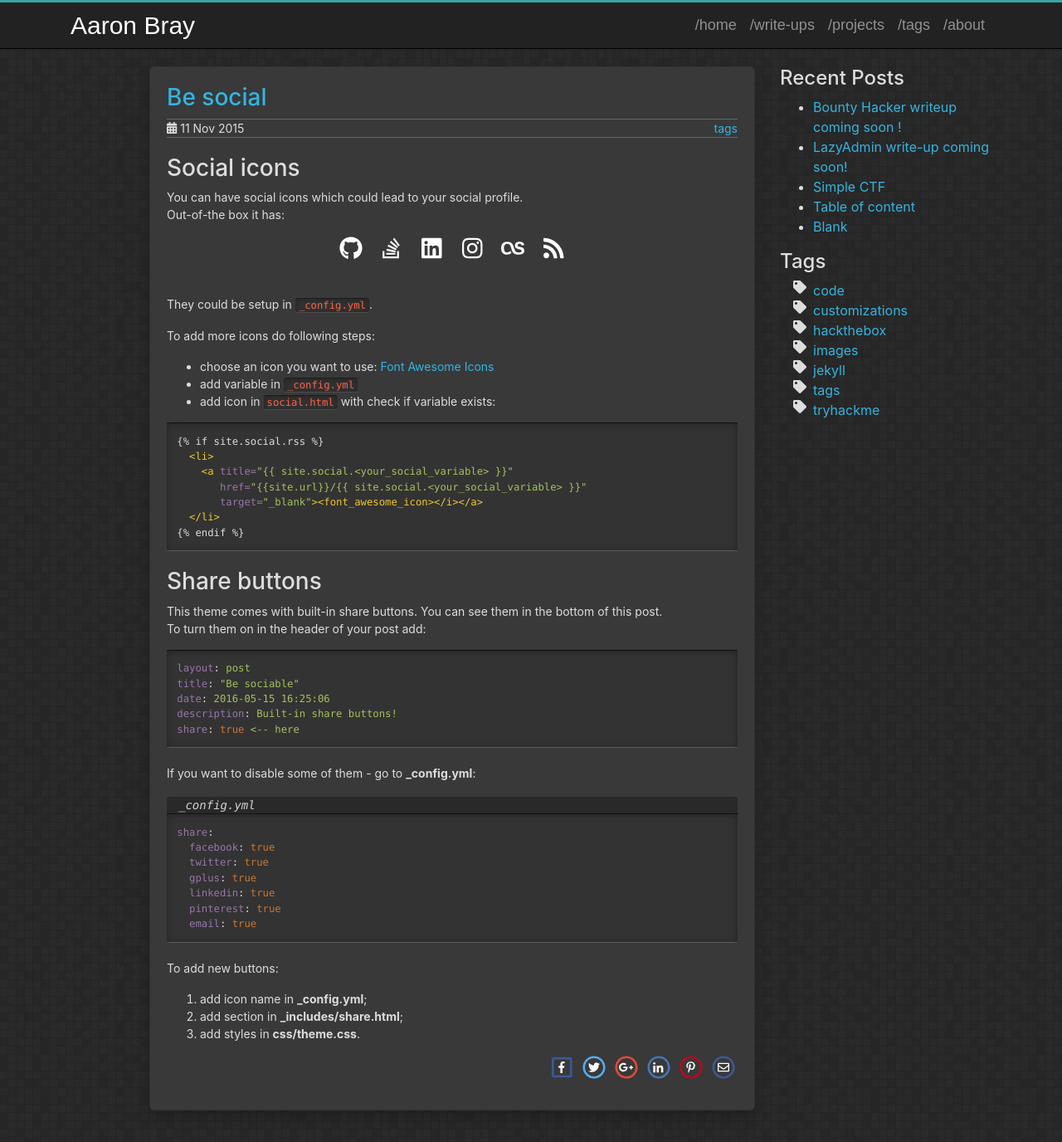
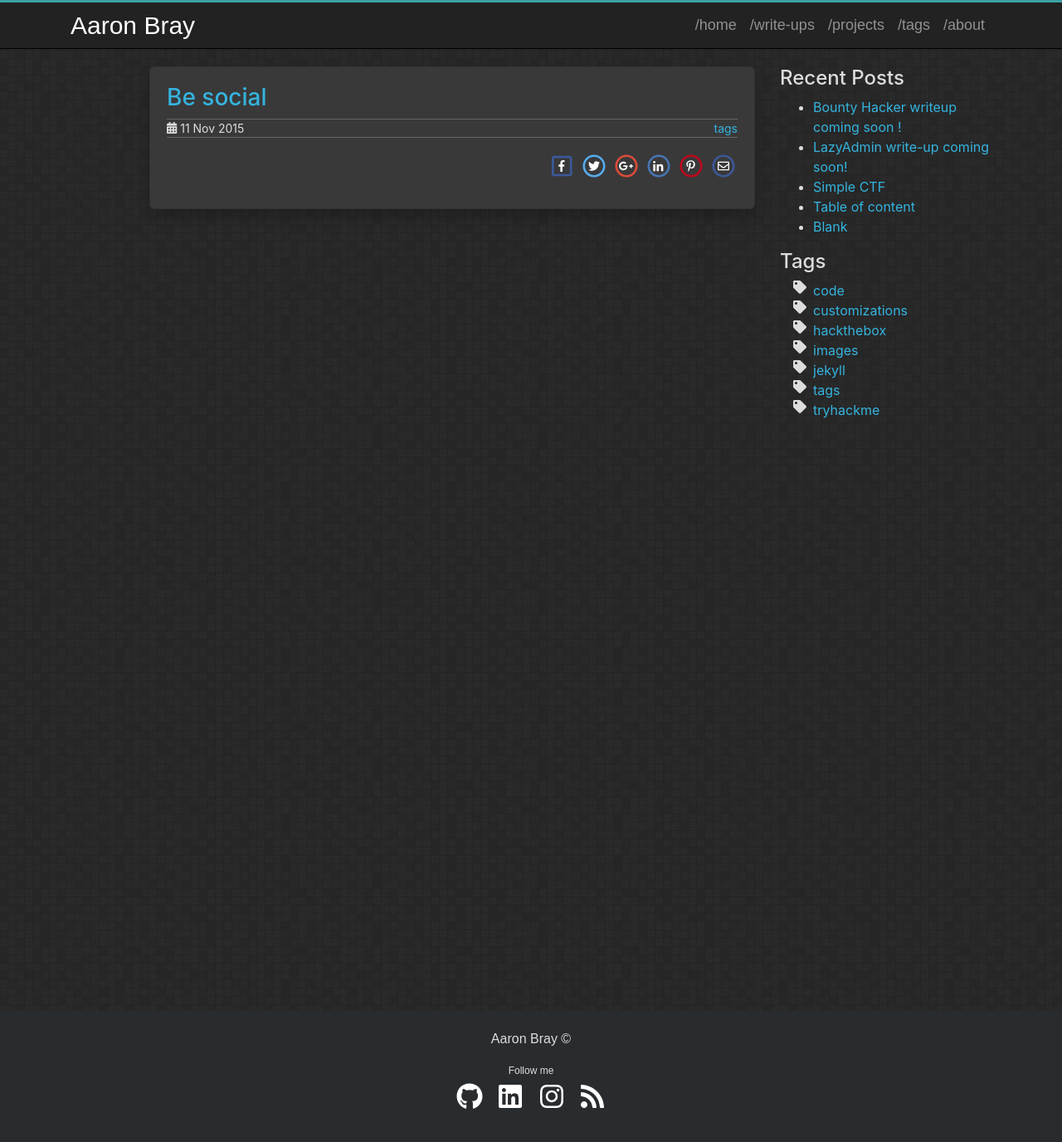
Before and after one commit to AaronBray/AaronBray.github.io, a Jekyll site: the page built from _posts/2015-11-11-be-social.md, in a window 1280 px wide and 1400 px high. Shown: the top 1376 px of the window at 83% size. Built offline with Jekyll 4.4.1, drawn with Linux system fonts in a browser that asks for light colours.

Commit message:
Update 2015-11-11-be-social.md

```diff
--- a/_posts/2015-11-11-be-social.md
+++ b/_posts/2015-11-11-be-social.md
@@ -7,95 +7,3 @@ share: true
 tags:
  - tags
 ---
-
-# Social icons
-
-You can have social icons which could lead to your social profile.
-Out-of-the box it has:
-
-<ul class="social-media">
-  <li>
-    <a title="Github"
-      href="https://github.com/{{ site.social.github }}"
-      target="_blank"><i class="fab fa-github fa-2x"></i></a>
-  </li>
-  <li>
-    <a title="StackOverflow"
-      href="http://stackoverflow.com/users/1252056/{{ site.social.stackoverflow }}"
-      target="_blank"><i class="fab fa-stack-overflow fa-2x"></i></a>
-  </li>
-  <li>
-    <a title="LinkedIn"
-      href="https://www.linkedin.com/in/{{ site.social.linkedin }}"
-      target="_blank"><i class="fab fa-linkedin fa-2x"></i></a>
-  </li>
-  <li>
-    <a title="Instagram"
-      href="https://instagram.com/{{ site.social.instagram }}"
-      target="_blank"><i class="fab fa-instagram fa-2x"></i></a>
-  </li>
-  <li>
-    <a title="Last.fm"
-      href="http://lastfm.com/user/{{ site.social.lastfm }}"
-      target="_blank"><i class="fab fa-lastfm fa-2x"></i></a>
-  </li>
-  <li>
-    <a title="RSS"
-      href="{{site.url}}/{{ site.social.rss }}"
-      target="_blank"><i class="fa fa-rss fa-2x"></i></a>
-  </li>
-</ul>
-
-They could be setup in `_config.yml`.
-
-To add more icons do following steps:
-
- - choose an icon you want to use: [Font Awesome Icons](https://fortawesome.github.io/Font-Awesome/icons/)
- - add variable in `_config.yml`
- - add icon in `social.html` with check if variable exists:
-
-{% highlight html %}
-{% raw %}
-{% if site.social.rss %}
-  <li>
-    <a title="{{ site.social.<your_social_variable> }}"
-       href="{{site.url}}/{{ site.social.<your_social_variable> }}"
-       target="_blank"><font_awesome_icon></i></a>
-  </li>
-{% endif %}
-{% endraw %}
-{% endhighlight html %}
-
-
-# Share buttons
-
-This theme comes with built-in share buttons. You can see them in the bottom of this post.
-To turn them on in the header of your post add:
-
-{% highlight yml %}
-layout: post
-title: "Be sociable"
-date: 2016-05-15 16:25:06
-description: Built-in share buttons!
-share: true <-- here
-{% endhighlight yml %}
-
-If you want to disable some of them - go to **_config.yml**:
-
->_config.yml
-{:.filename}
-{% highlight yml%}
-share:
-  facebook: true
-  twitter: true
-  gplus: true
-  linkedin: true
-  pinterest: true
-  email: true
-{% endhighlight yml%}
-
-To add new buttons:
-
-1. add icon name in **_config.yml**;
-2. add section in **_includes/share.html**;
-3. add styles in **css/theme.css**.
```
